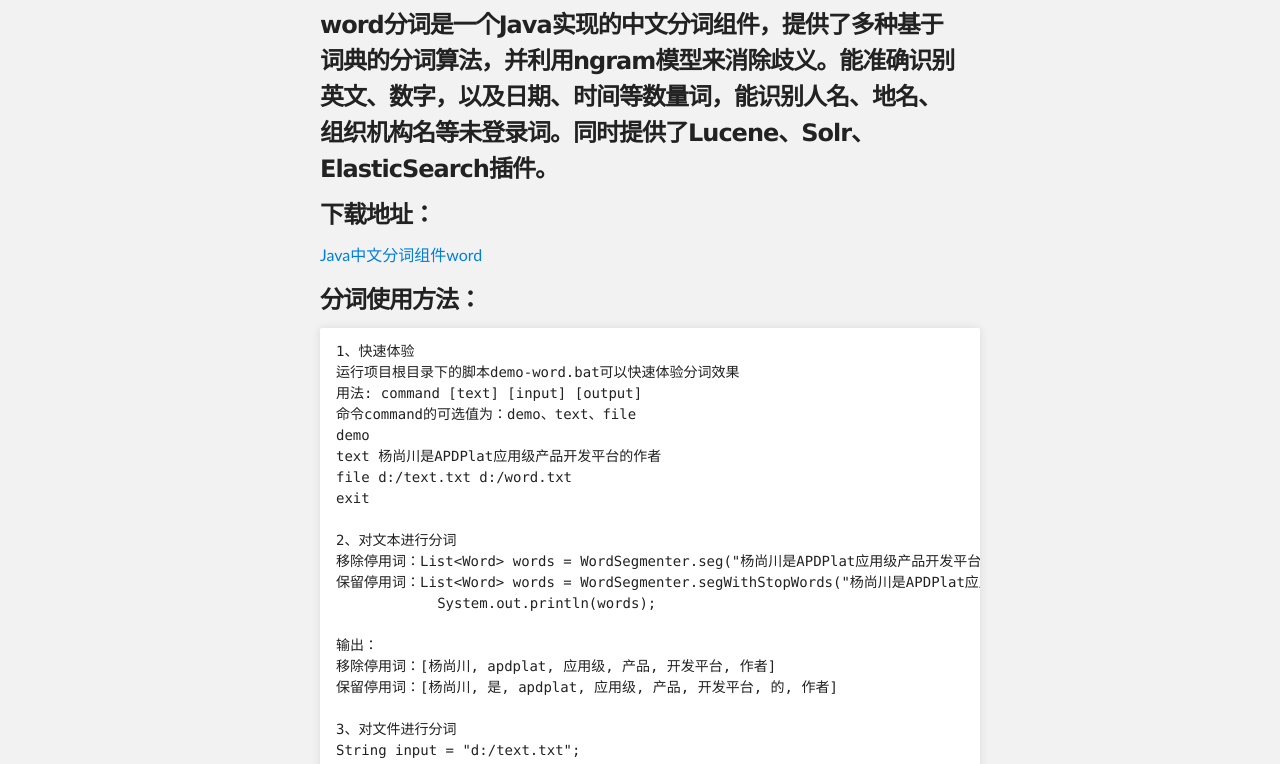
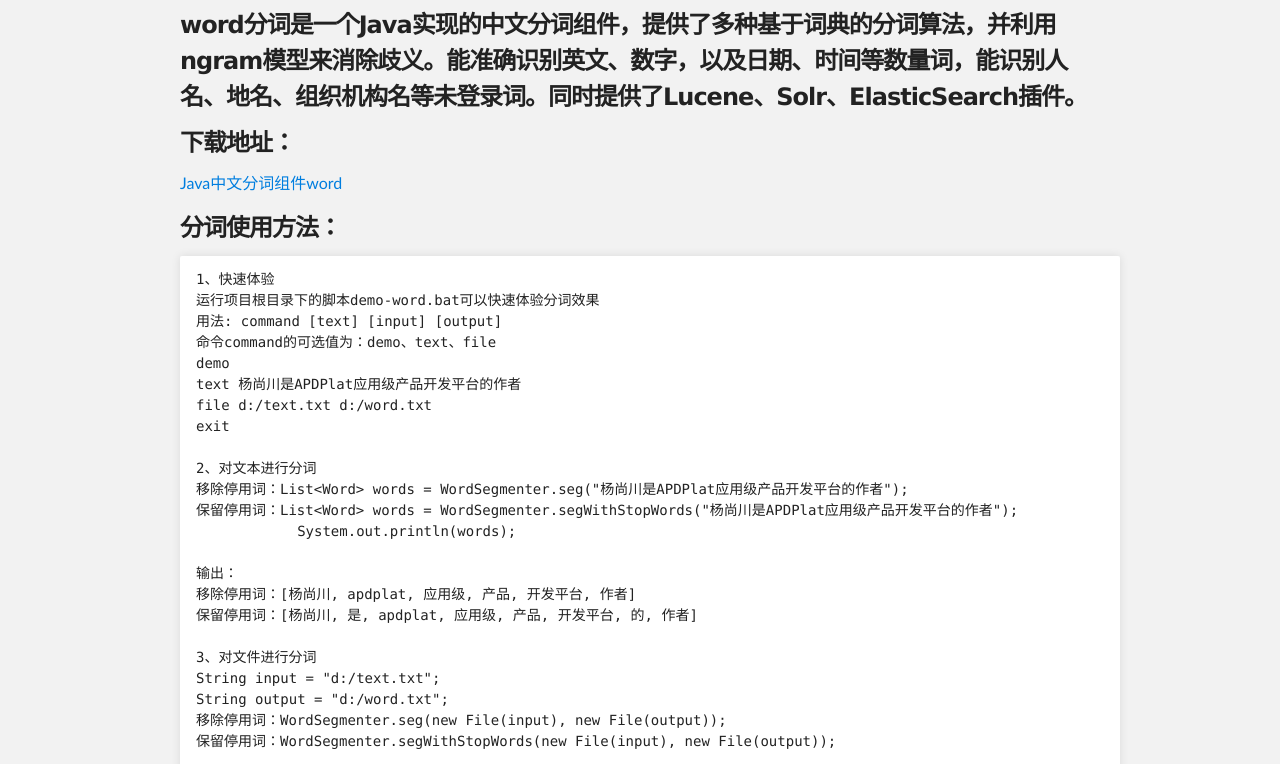
Before and after one commit to ysc/word, a plain HTML site: page index.html in a window 1280 px wide. Shown: the part 321-1085 px from the top of the page. Drawn offline with Linux system fonts and the light colour scheme.

Commit message:
调整宽度

```diff
--- a/stylesheets/stylesheet.css
+++ b/stylesheets/stylesheet.css
@@ -264,7 +264,7 @@ Full-Width Styles
 
 .inner {
   position: relative;
-  max-width: 640px;
+  max-width: 920px;
   padding: 20px 10px;
   margin: 0 auto;
 }
```
